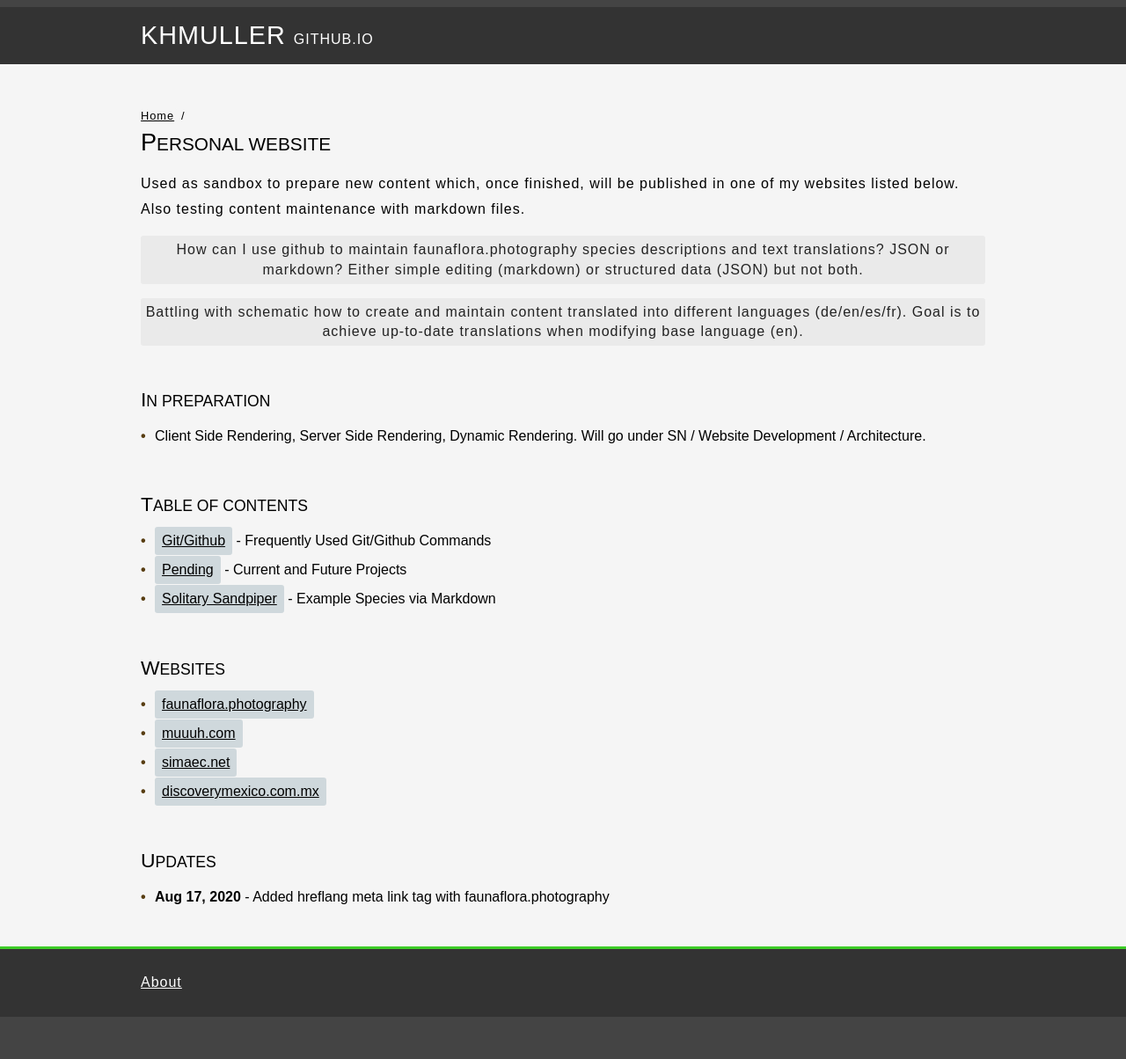
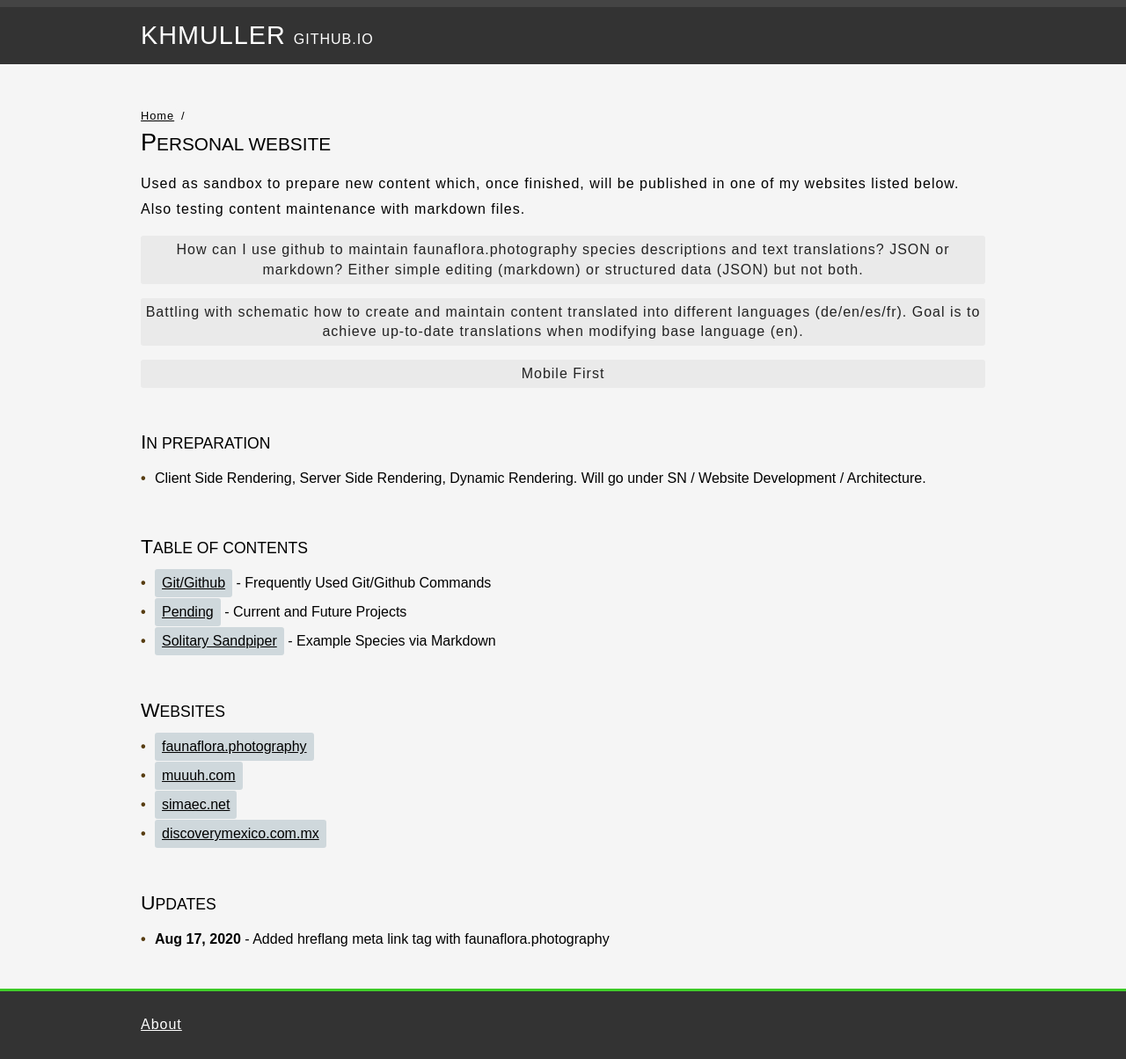
Before and after one commit to KHMuller/khmuller.github.io, a Jekyll site: the page built from index.md, in a window 1280 px wide. Shown: the whole page at 88% size. Built offline with Jekyll 4.4.1, drawn with Linux system fonts in a browser that asks for light colours; before the commit the page ends 1156 px from its top, so only the background shows below that.

Commit message:
Update index.md

```diff
--- a/index.md
+++ b/index.md
@@ -14,6 +14,9 @@ How can I use github to maintain faunaflora.photography species descriptions and
 
 {:.enhanced}
 Battling with schematic how to create and maintain content translated into different languages (de/en/es/fr). Goal is to achieve up-to-date translations when modifying base language (en).
+
+{:.enhanced}
+Mobile First
 
 ### In Preparation
 
```
